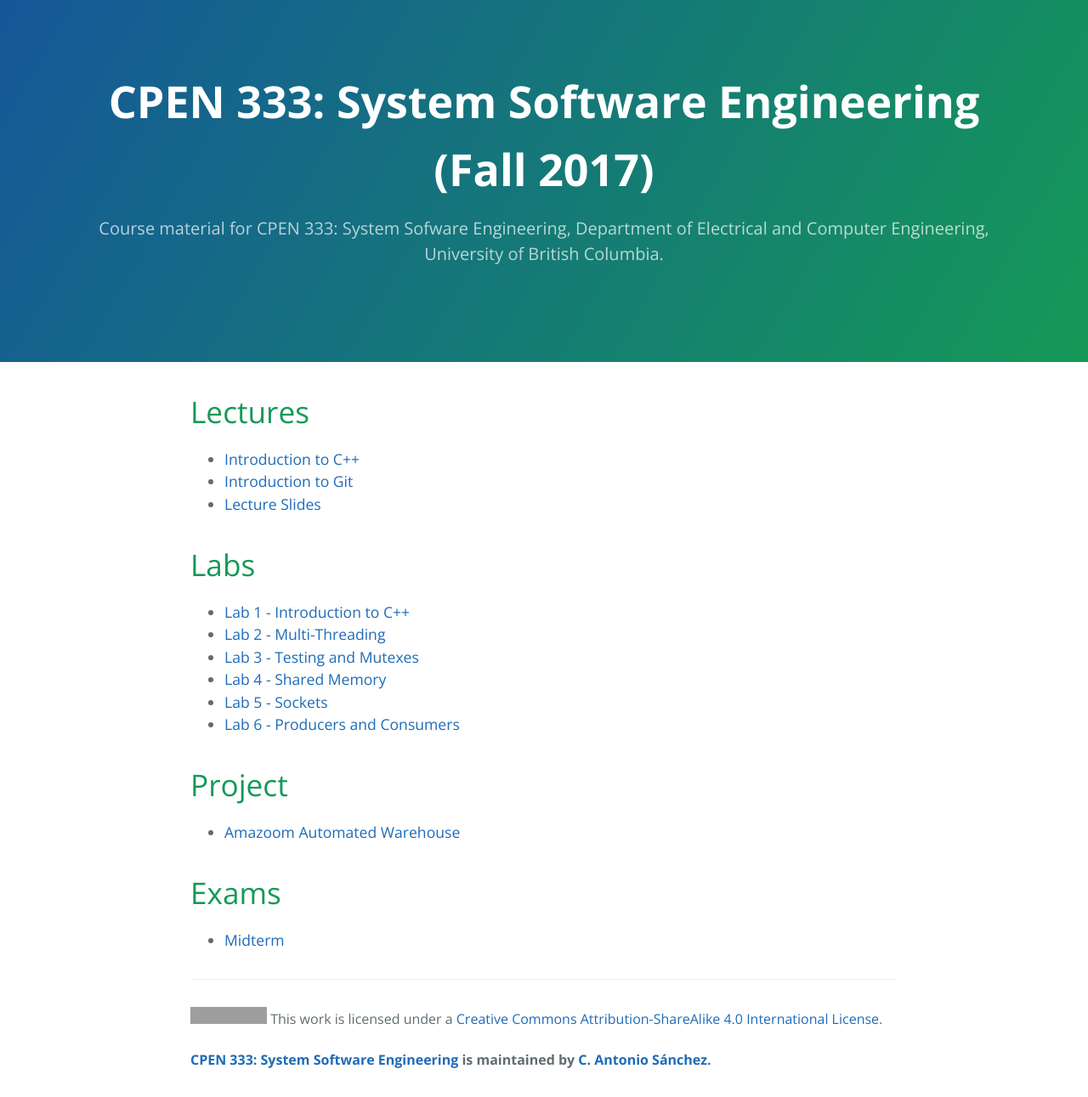
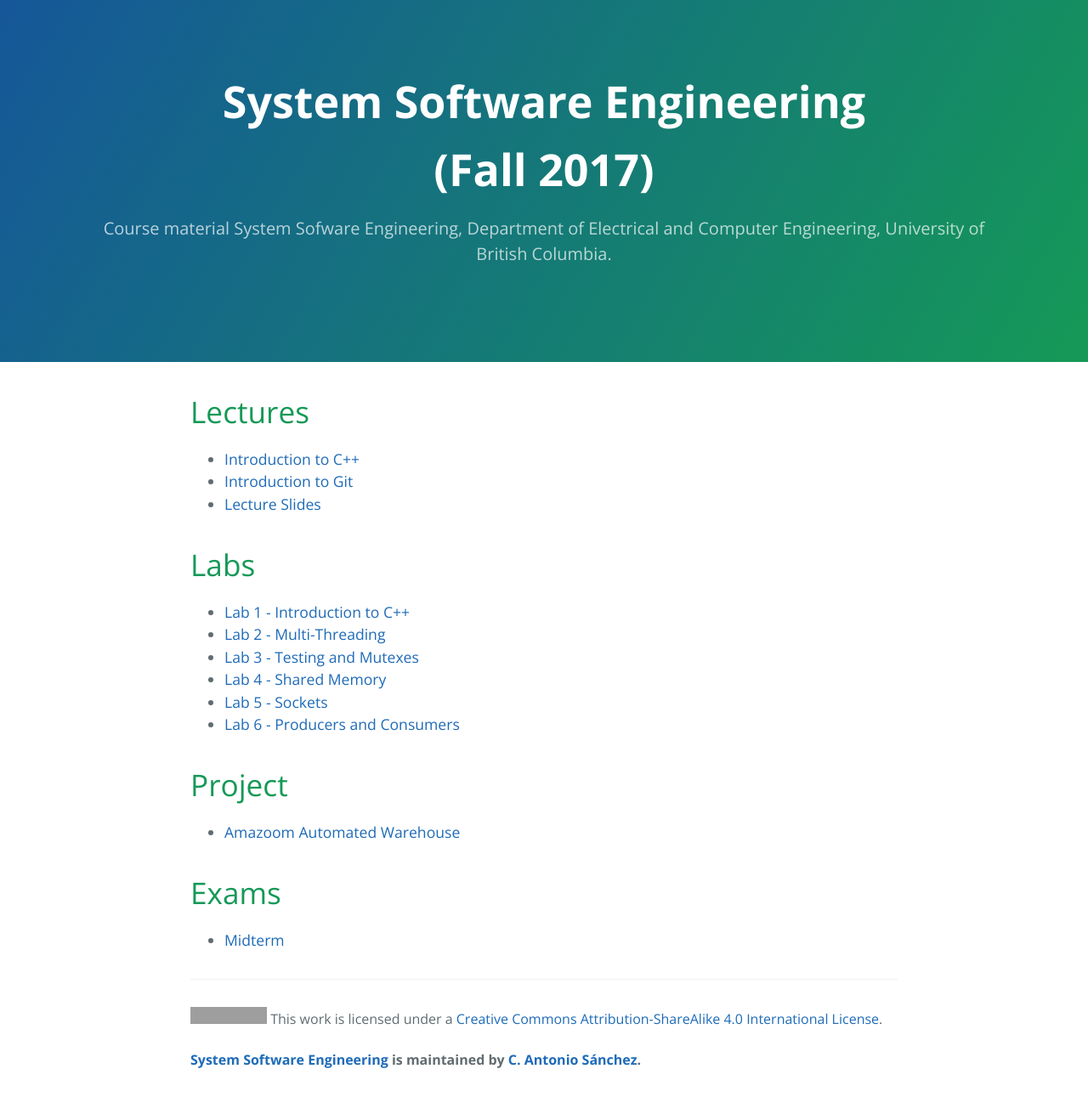
Before and after one commit to cpen333/cpen333.github.io, a Jekyll site: the page built from index.html, in a window 1280 px wide. Shown: the whole page at 85% size. Built offline with Jekyll 4.4.1, drawn with Linux system fonts in a browser that asks for light colours; grey boxes are pictures that could not be loaded.

Commit message:
Update _config.yml

```diff
--- a/_config.yml
+++ b/_config.yml
@@ -1,7 +1,7 @@
 # Setup
-title:        "CPEN 333: System Software Engineering"
+title:        "System Software Engineering"
 term:         "Fall 2017"
-tagline:      "Course material for CPEN 333: System Sofware Engineering, Department of Electrical and Computer Engineering, University of British Columbia."
+tagline:      "Course material System Sofware Engineering, Department of Electrical and Computer Engineering, University of British Columbia."
 baseurl:      ""
 
 # exclude files
```
